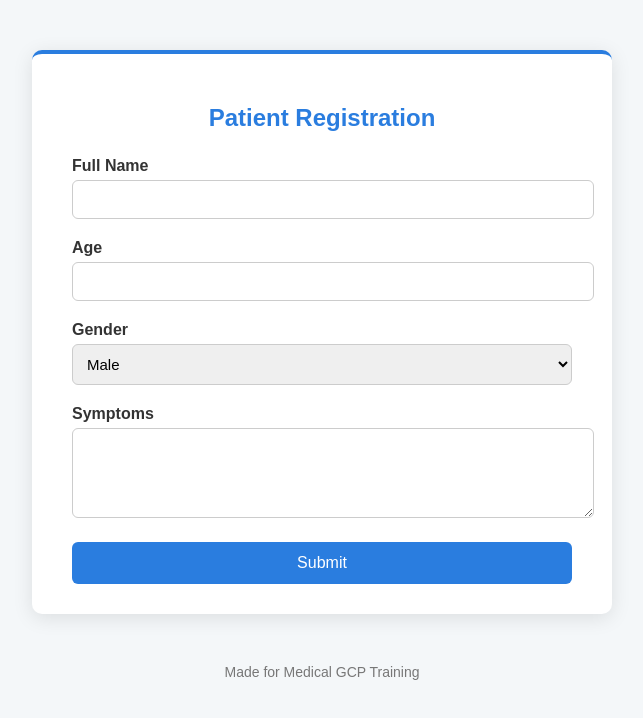
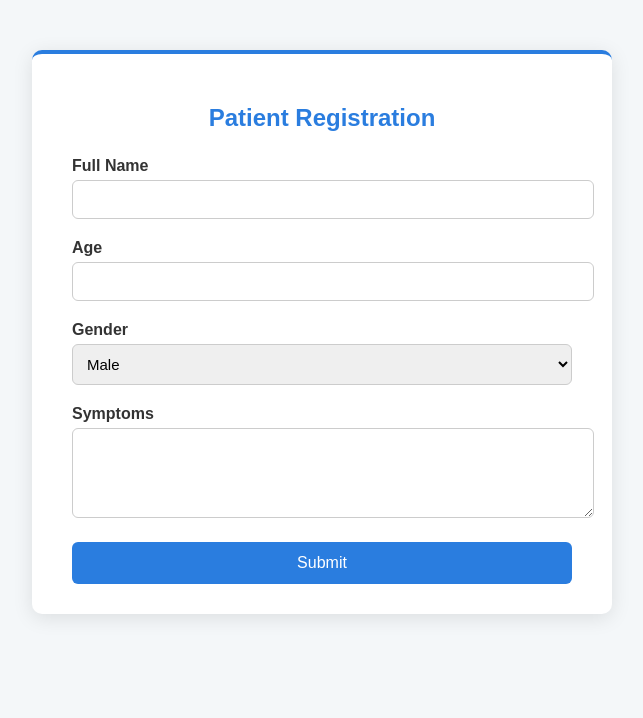
Before and after one commit to AmirBurkanov/medical-intake-form, a plain HTML site: page index.html in a window 1280 px wide. Shown: the whole page, without its empty margins (318-961 px from the left). Drawn offline with Linux system fonts and the light colour scheme.

Commit message:
Update index.html

```diff
--- a/index.html
+++ b/index.html
@@ -93,10 +93,6 @@
     </form>
   </div>
 
-  <footer>
-    Made for Medical GCP Training
-  </footer>
-
   <!-- Firebase -->
   <script type="module">
     import { initializeApp } from "https://www.gstatic.com/firebasejs/12.6.0/firebase-app.js";
```
